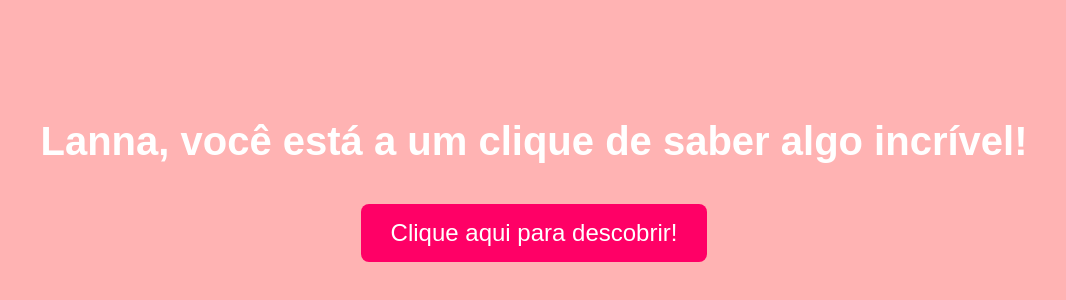
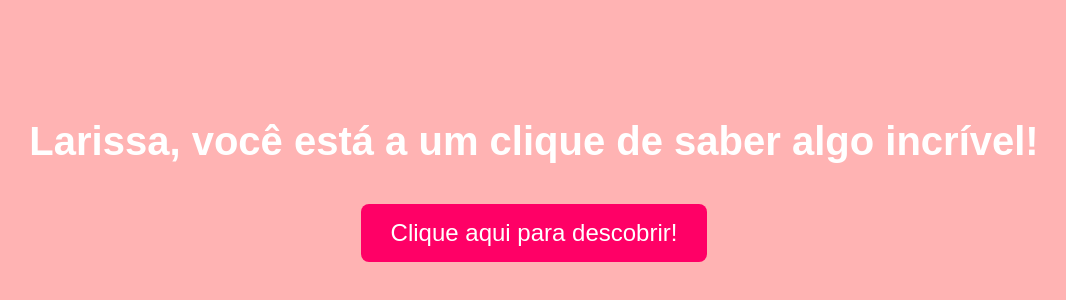
Before and after one commit to BarbosaS97/foryou, a plain HTML site: page index.html in a window 1280 px wide. Shown: the part 220-520 px from the top of the page, without its empty margins (106-1172 px from the left). Drawn offline with Linux system fonts and the light colour scheme.

Commit message:
Update index.html

```diff
--- a/index.html
+++ b/index.html
@@ -79,7 +79,7 @@
 </head>
 <body>
 
-    <h1>Lanna, você está a um clique de saber algo incrível!</h1>
+    <h1>Larissa, você está a um clique de saber algo incrível!</h1>
 
     <!-- Primeira parte -->
     <button class="button" onclick="showFirst()">Clique aqui para descobrir!</button>
```
